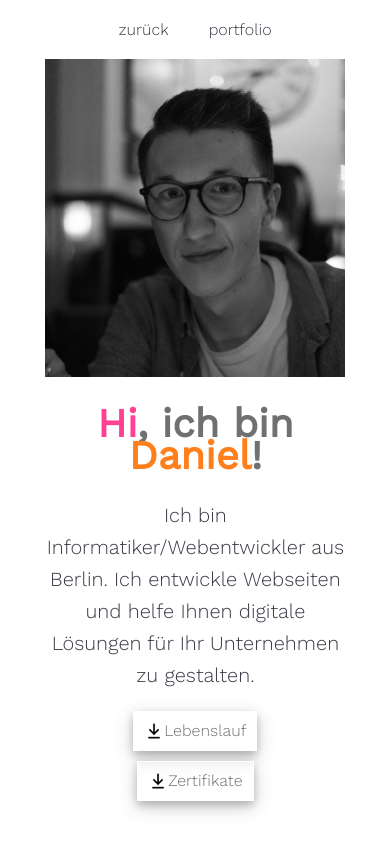
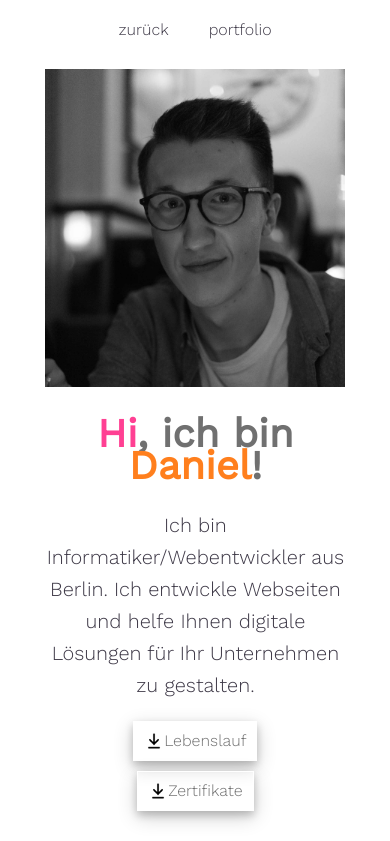
Before and after one commit to danmae/danmae, a React (Create React App) app: page /about in a window 390 px wide. Shown: the top 841 px of the page. Built offline with nearby package versions, Linux system fonts and the light colour scheme.

Commit message:
finalize about section

```diff
--- a/src/components/landingzone.tsx
+++ b/src/components/landingzone.tsx
@@ -7,7 +7,7 @@ class LandingZone extends React.Component {
       <div>
         <div className="frame">
           <div className="picture">
-            <img className="frame-picture" src={process.env.PUBLIC_URL + "/images/profile.png"} width="50%" alt="Daniel Maelzer"/>
+            <img className="frame-picture" src={process.env.PUBLIC_URL + "/images/profile.png"} width="225px" alt="Daniel Maelzer"/>
           </div>
           <div className="text">
             <h1>Hi, ich bin Daniel.</h1>
--- a/src/css/about.css
+++ b/src/css/about.css
@@ -2,6 +2,9 @@
 .about-intro{
     display:grid;
     grid-template-columns: 1fr 1fr;
+}
+.intro-picture{
+    margin: 0 auto;
 }
 .introHeading{
     font-size:40px;
@@ -45,6 +48,7 @@
     padding: 50px 0px 20px 20px;
     font-size:20px;
     line-height:2rem;
+    text-align:center;
 }
 .serviceText{
     font-size:20px;
@@ -61,6 +65,12 @@
     .portfolio{
         padding: 5px 10px 5px 10px;
         margin: 0px 0px 0px 0px;
+    }
+    .intro-image{
+        padding:0px 0px 0px 0px;
+    }
+    .intro-text{
+        padding: 0px 0px 0px 0px;
     }
 }
 @media (max-width: 1000px) {
@@ -97,7 +107,7 @@
         padding:initial;
     }
     .intro-image{
-        margin-top: 20px;
+        margin-top: 30px;
         float:none;
         padding:initial;
     }
--- a/src/css/landingzone.css
+++ b/src/css/landingzone.css
@@ -102,7 +102,4 @@ button{
   body {
     height: 100vh;
   }
-  .frame-picture{
-    width: 60%;
-  }
 }
```
